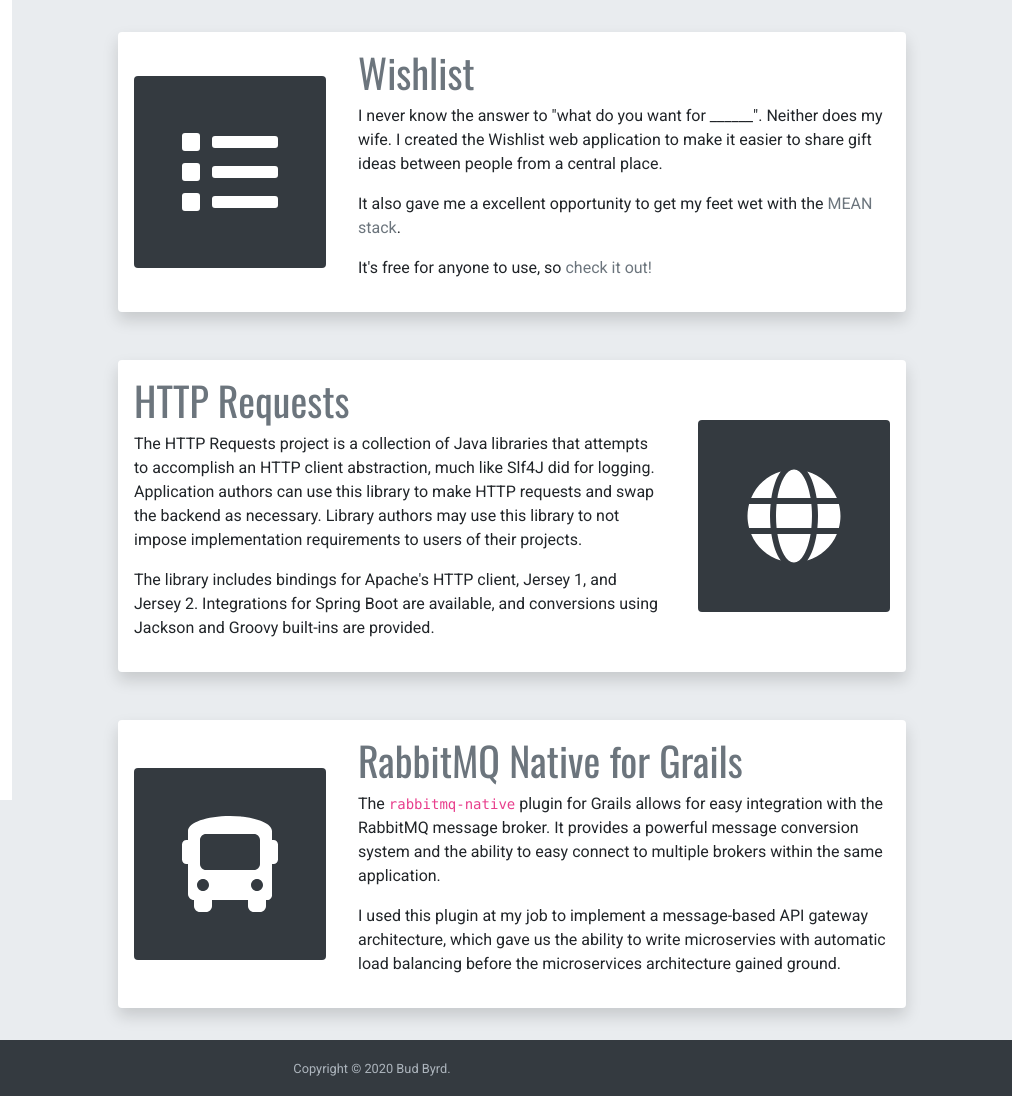
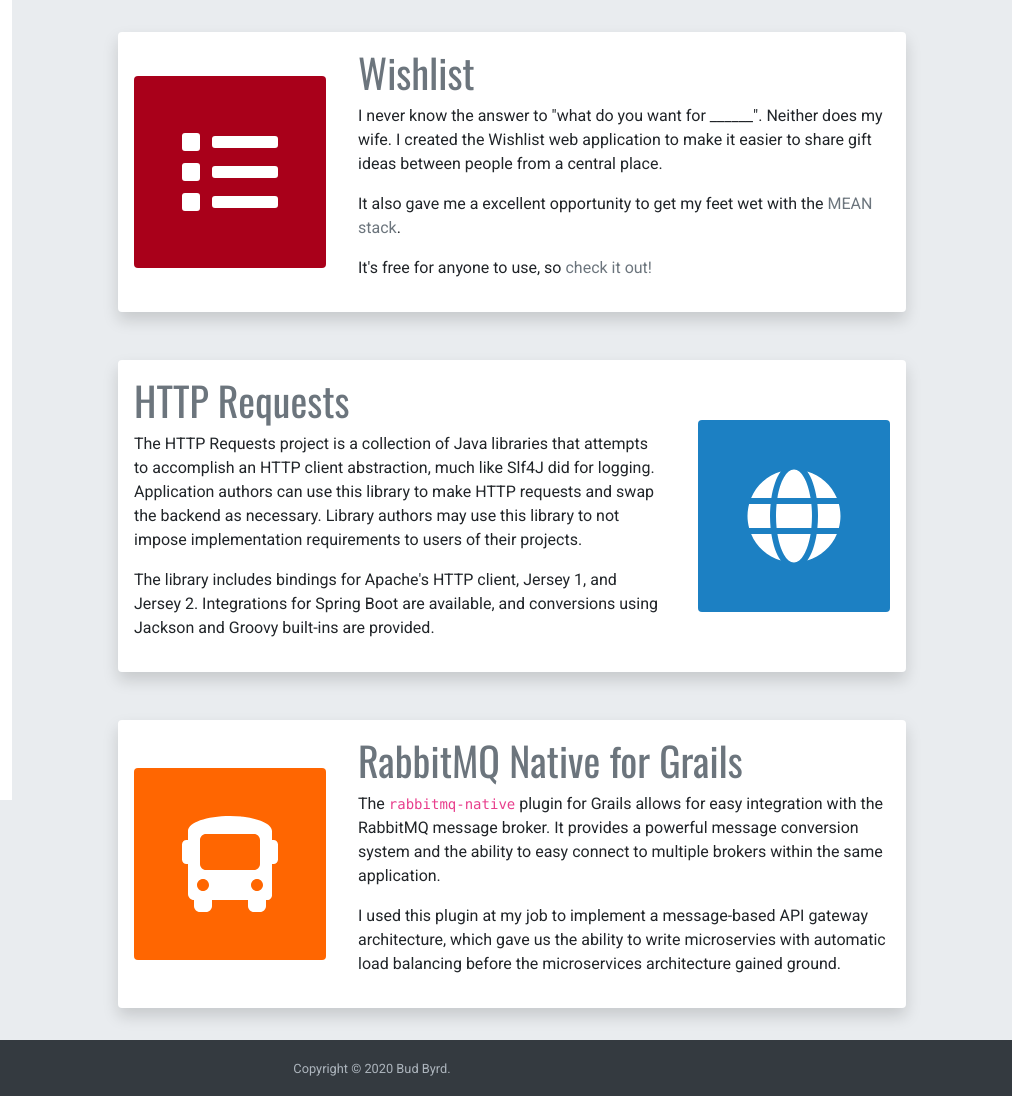
Before and after one commit to budjb/budjb-dev, a Gatsby site: page /projects in a window 1280 px wide. Shown: the full height of the page, 268-1280 px from the left. Built offline with nearby package versions, Linux system fonts and the light colour scheme; Gatsby itself is replaced by a stand-in of ours.

Commit message:
Add some color and update some libs.

```diff
--- a/src/pages/projects.js
+++ b/src/pages/projects.js
@@ -5,10 +5,12 @@
 import { faList, faBus, faGlobe } from '@fortawesome/free-solid-svg-icons';
 import ExternalLink from '../components/external-link';
 
-const Project = ({ children, icon }) => {
+const Project = ({ children, icon, name }) => {
   return (
     <section>
-      <figure className="d-flex align-items-center justify-content-center display-1 m-lg-3 p-5 bg-dark text-white">
+      <figure
+        className={`d-flex align-items-center justify-content-center display-1 m-lg-3 p-5 text-white ${name || ''}`}
+      >
         <FontAwesomeIcon icon={icon} />
       </figure>
       <div className="flex-grow-1 p-3">{children}</div>
@@ -21,7 +23,7 @@
     <Layout>
       <SEO title="Projects" description="My personal projects." />
       <div className="projects limited-content-width my-3 mx-auto py-3 px-lg-3">
-        <Project icon={faList}>
+        <Project icon={faList} name="wishlist">
           <h1>
             <ExternalLink href="https://wishlist.budjb.com">Wishlist</ExternalLink>
           </h1>
@@ -38,7 +40,7 @@
           </p>
         </Project>
 
-        <Project icon={faGlobe}>
+        <Project icon={faGlobe} name="http-requests">
           <h1>
             <ExternalLink href="https://github.com/budjb/http-requests">HTTP Requests</ExternalLink>
           </h1>
@@ -54,7 +56,7 @@
           </p>
         </Project>
 
-        <Project icon={faBus}>
+        <Project icon={faBus} name="rabbitmq-native">
           <h1>
             <ExternalLink href="https://github.com/budjb/grails-rabbitmq-native">
               RabbitMQ Native for Grails
--- a/src/scss/_projects.scss
+++ b/src/scss/_projects.scss
@@ -2,6 +2,20 @@
   section {
     background: white;
     box-shadow: 0 0.5rem 1rem rgba(0, 0, 0, 0.15);
+
+    figure {
+      &.wishlist {
+        background: #a9001a;
+      }
+
+      &.http-requests {
+        background: #1c80c3;
+      }
+
+      &.rabbitmq-native {
+        background: #ff6601;
+      }
+    }
   }
 
   section:not(:last-of-type) {
```
Also changed, not shown: package.json (+6 -7 lines), 1 other file.
